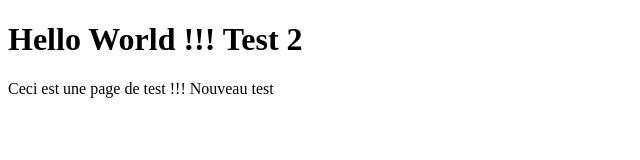
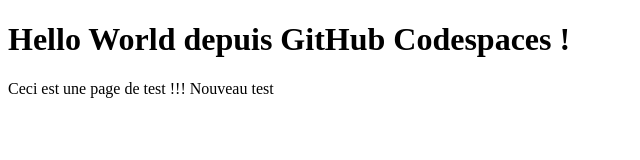
Before and after one commit to Denis-lab-911/hello-web, a website: page index.html in a window 1280 px wide. Shown: the whole page, without its empty margins (0-640 px from the left). Drawn offline with Linux system fonts and the light colour scheme.

Commit message:
Update index.html

```diff
--- a/index.html
+++ b/index.html
@@ -5,7 +5,7 @@
     <title>Hello World</title>
   </head>
   <body>
-    <h1>Hello World !!! Test 2</h1>
+    <h1>Hello World depuis GitHub Codespaces !</h1>
     Ceci est une page de test !!! Nouveau test
   </body>
 </html>
```
